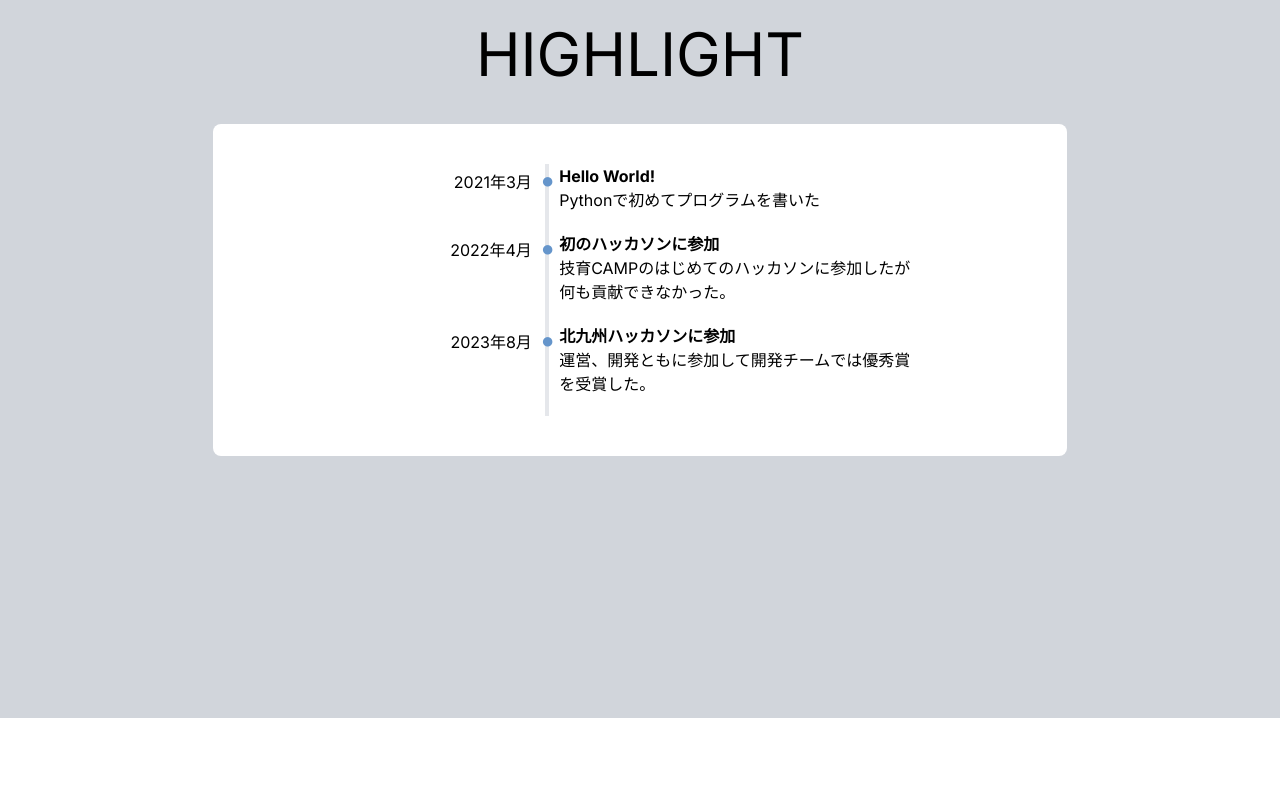
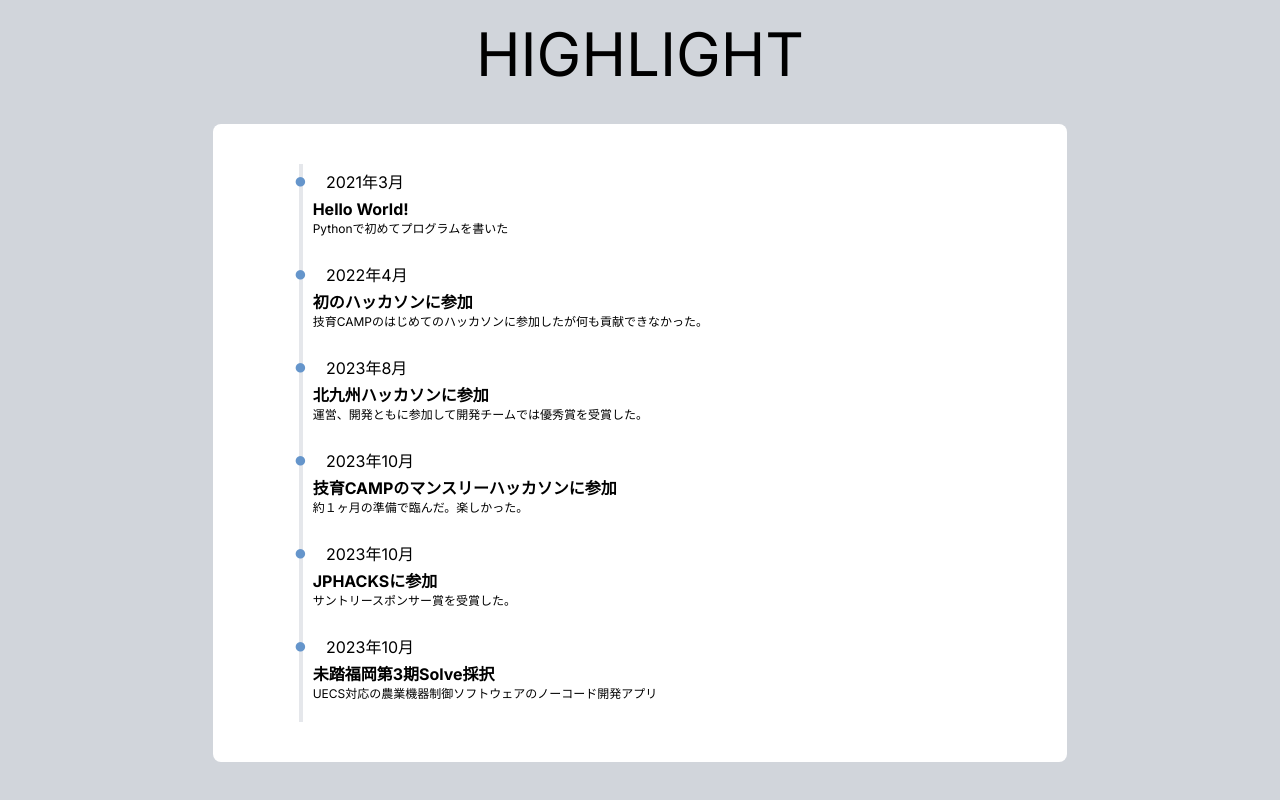
Before and after one commit to Fumiya-Tahara/Portfolio, a Next.js app: page / in a window 1280 px wide. Shown: the part 2781-3581 px from the top of the page. Before the commit the page ends 3499 px from the top, so only its background shows below. Built offline with nearby package versions, Linux system fonts and the light colour scheme.

Commit message:
update highlight

```diff
--- a/src/app/components/highlight/components/record.tsx
+++ b/src/app/components/highlight/components/record.tsx
@@ -6,12 +6,12 @@ interface RecordProps {
 
 export function Record({date, title, description}: RecordProps) {
   return (
-    <div className="grid grid-cols-3">
-      <dt className="text-right">{date}</dt>
-      <dd className="border-l-4 col-span-2 pl-2.5 pb-5">
+    <div className="flex">
+      <div className="border-l-4 col-span-2 pl-2.5 pb-5">
+        <div className="record-date">{date}</div>
         <div className="font-bold">{title}</div>
-        <div>{description}</div>
-      </dd>
+        <div className="text-xs">{description}</div>
+      </div>
     </div>
   )
 }
--- a/src/app/components/highlight/page.tsx
+++ b/src/app/components/highlight/page.tsx
@@ -18,8 +18,8 @@ export default function Highlight() {
         </div>
         <div className="flex justify-center">
           <div className="w-2/3 bg-white rounded-lg flex justify-center py-10">
-            <div className="w-2/3">
-              <dl className="flex flex-col">
+            <div className="w-4/5">
+              <div className="flex flex-col">
                 <Record
                   date="2021年3月"
                   title="Hello World!"
@@ -35,7 +35,22 @@ export default function Highlight() {
                   title="北九州ハッカソンに参加"
                   description="運営、開発ともに参加して開発チームでは優秀賞を受賞した。"
                 />
-              </dl>
+                <Record
+                  date="2023年10月"
+                  title="技育CAMPのマンスリーハッカソンに参加"
+                  description="約１ヶ月の準備で臨んだ。楽しかった。"
+                />
+                <Record
+                  date="2023年10月"
+                  title="JPHACKSに参加"
+                  description="サントリースポンサー賞を受賞した。"
+                />
+                <Record
+                  date="2023年10月"
+                  title="未踏福岡第3期Solve採択"
+                  description="UECS対応の農業機器制御ソフトウェアのノーコード開発アプリ"
+                />
+              </div>
             </div>
           </div>
         </div>
--- a/src/app/components/top/page.tsx
+++ b/src/app/components/top/page.tsx
@@ -1,11 +1,11 @@
 export default function Top() {
   return (
-    <div className="h-screen min-h-screen pt-12 lg:pt-24" style={{backgroundColor: "#2c6bb1"}}>
-      <div className="text-white text-right text-4xl lg:text-8xl ml-16 lg:ml-52 pr-4 pb-2 rounded-l-lg" style={{backgroundColor: "#004898", color: "#fff"}}>
+    <div className="h-screen min-h-screen pt-12 sm:pt-16 lg:pt-24" style={{backgroundColor: "#2c6bb1"}}>
+      <div className="text-white text-right text-4xl sm:text-6xl lg:text-8xl ml-16 sm:ml-32 lg:ml-52 pr-4 pb-2 rounded-l-lg" style={{backgroundColor: "#004898", color: "#fff"}}>
       {/* eslint-disable-next-line react/no-unescaped-entities */}
         <div>Fumiya Tahara's Portfolio</div>
       </div>
-      <div className="text-right text-white text-base lg:text-2xl pr-4">My Engineering Diary</div>
+      <div className="text-right text-white text-base sm:text-xl lg:text-2xl pr-4">My Engineering Diary</div>
     </div>
   )
 }
--- a/src/app/css/highlight.css
+++ b/src/app/css/highlight.css
@@ -1,7 +1,7 @@
-dt::after {
+.record-date::before {
     content: '●';
     font-size: 22px;
     color: #6595cb;
     position: relative;
-    left: 9px;
+    left: -19px;
 }
```
